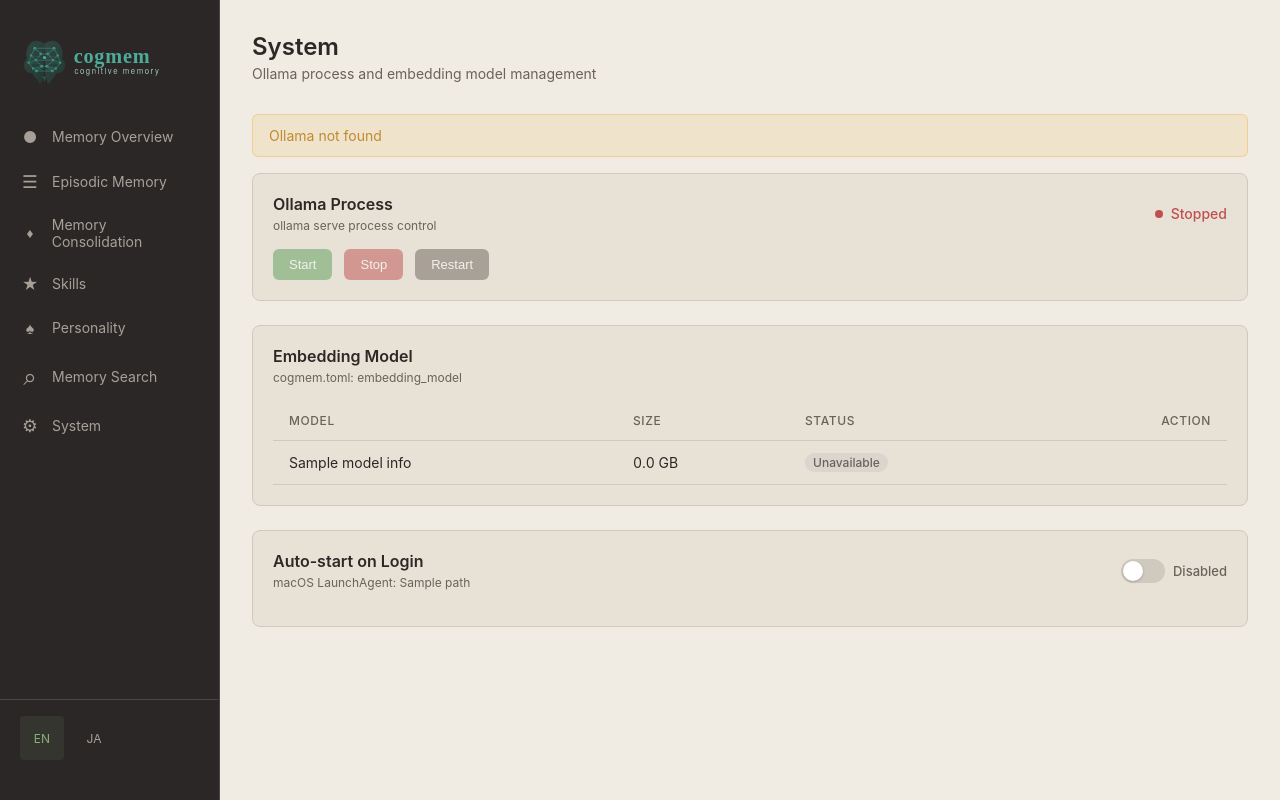
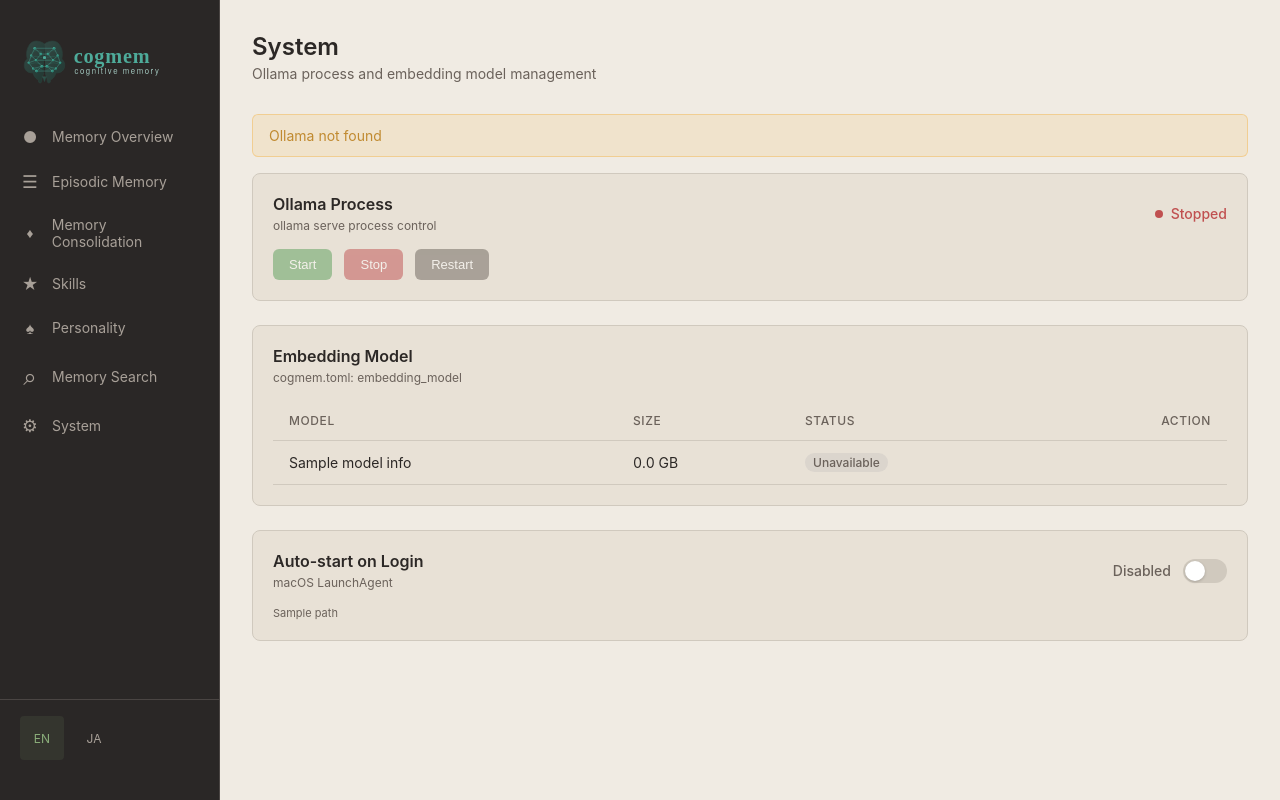
Before and after one commit to akira-001/pj-memory, a FastAPI app: template src/cognitive_memory/dashboard/templates/system/index.html in a window 1280 px wide. Run offline with FastAPI, Linux system fonts and the light colour scheme; the template is opened without the code that fills it: most values are stand-ins (such as "Sample title", 1, 10 or a date in 2020).

Commit message:
fix(dashboard): improve LaunchAgent toggle layout — move path below header
Co-Authored-By: Claude Opus 4.6 <noreply@anthropic.com>

```diff
--- a/src/cognitive_memory/dashboard/templates/system/_launchagent.html
+++ b/src/cognitive_memory/dashboard/templates/system/_launchagent.html
@@ -3,17 +3,20 @@
     <div class="system-section-header">
         <div>
             <div class="system-section-title">{{ t('system.autostart', lang) }}</div>
-            <div class="system-section-desc">{{ t('system.autostart_desc', lang) }}: {{ launchagent.path }}</div>
+            <div class="system-section-desc">{{ t('system.autostart_desc', lang) }}</div>
         </div>
-        <div style="display: flex; align-items: center; gap: 0.5rem;">
+        <div style="display: flex; align-items: center; gap: 0.75rem; flex-shrink: 0;">
+            <span style="font-size: 0.875rem; font-weight: 500; color: var(--{{ 'success' if launchagent.enabled else 'text-dim' }});">
+                {{ t('system.enabled' if launchagent.enabled else 'system.disabled', lang) }}
+            </span>
             <button class="toggle-switch toggle-switch--{{ 'on' if launchagent.enabled else 'off' }}"
                     hx-post="/system/launchagent/toggle"
                     hx-target="#launchagent-section"
                     hx-swap="innerHTML">
             </button>
-            <span style="font-size: 0.8125rem; font-weight: 500; color: var(--{{ 'success' if launchagent.enabled else 'text-dim' }});">
-                {{ t('system.enabled' if launchagent.enabled else 'system.disabled', lang) }}
-            </span>
         </div>
     </div>
+    <div class="system-section-desc" style="margin-top: 0.5rem; font-size: 0.6875rem; word-break: break-all;">
+        {{ launchagent.path }}
+    </div>
 </div>
```
